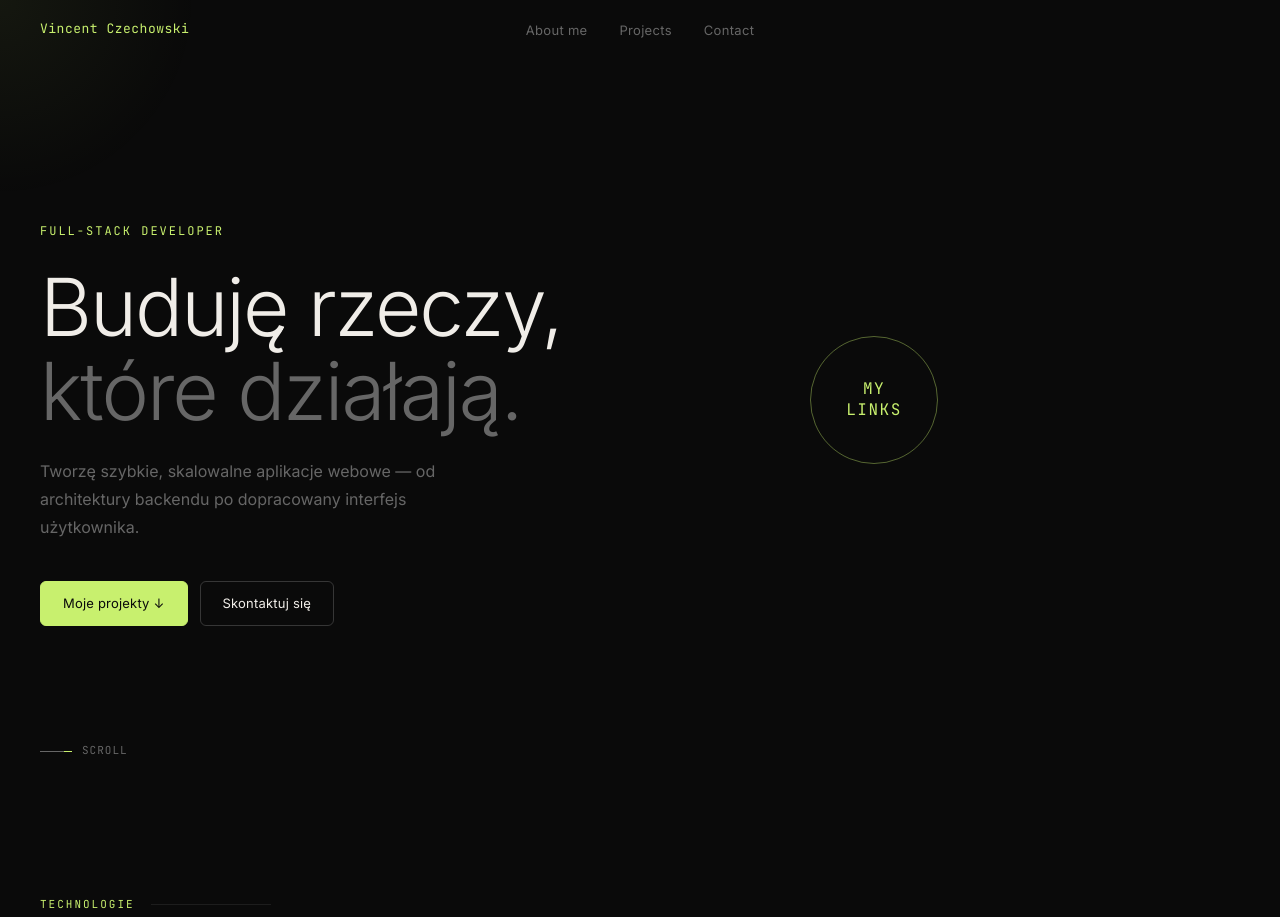
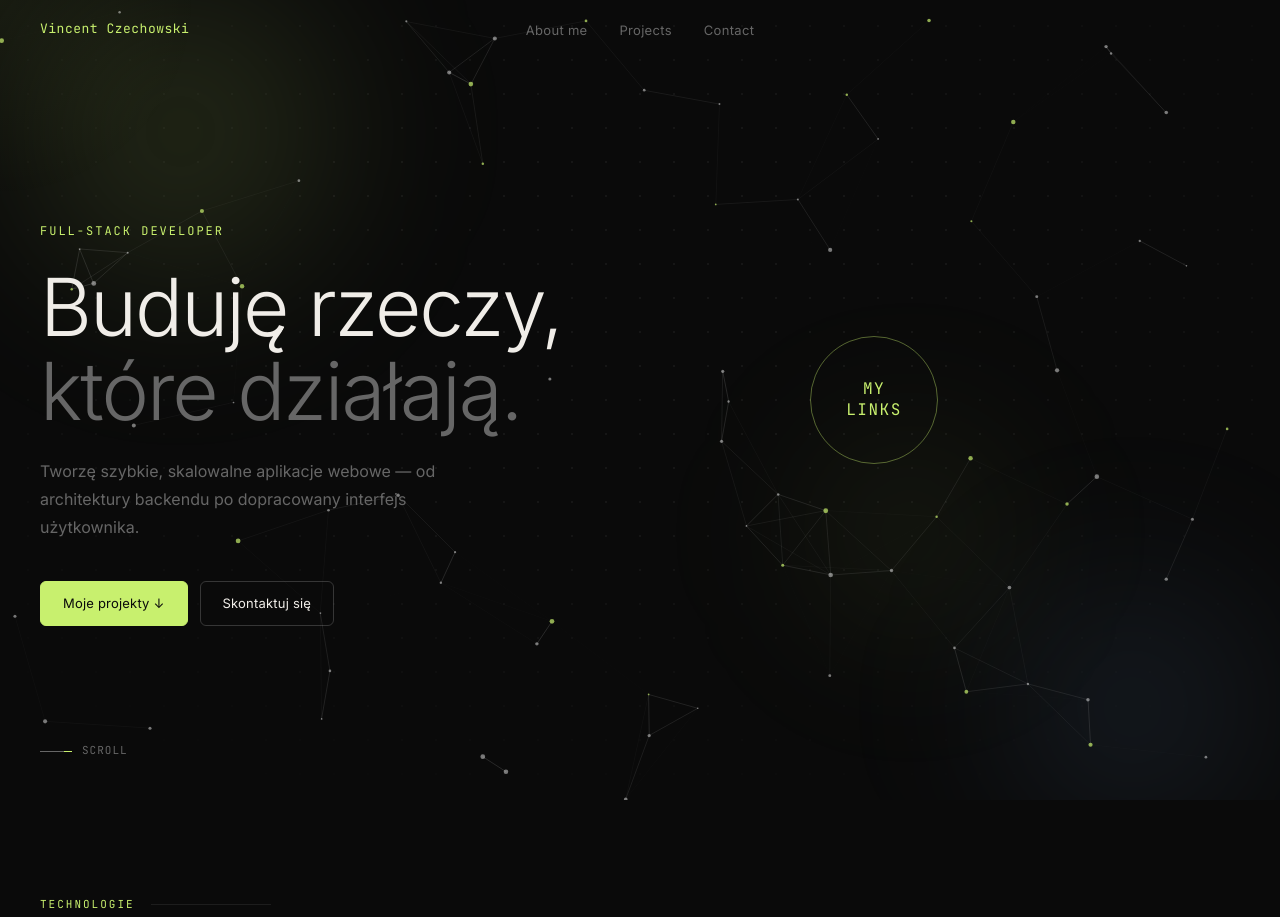
Before and after one commit to Vinc-end/Vinc-end.github.io, a plain HTML site: page index.html in a window 1280 px wide. Shown: the top 917 px of the page. Drawn offline with Linux system fonts and the light colour scheme.

Commit message:
Animations

```diff
--- a/index.html
+++ b/index.html
@@ -219,6 +219,13 @@
 </style>
 </head>
 <body>
+<div class="bg-grid" aria-hidden="true"></div>
+<div class="bg-orbs" aria-hidden="true">
+  <span class="orb orb-1"></span>
+  <span class="orb orb-2"></span>
+  <span class="orb orb-3"></span>
+</div>
+<canvas class="bg-fx" id="fx" aria-hidden="true"></canvas>
 <div class="cursor-glow" id="glow"></div>
 
 <nav id="nav">
--- a/script.js
+++ b/script.js
@@ -52,7 +52,7 @@ document.querySelectorAll('.skill-item, .project-item, .contact-block').forEach(
     {
       id: 'python', label: 'Python', angle: 50, dist: 160,
       subs: [
-        { label: 'KPN\nGame',   href: '#', angle: 10,  dist: 145 },
+        { label: 'Game',   href: '#', angle: 10,  dist: 145 },
         { label: 'Placeholder', href: '#', angle: 55,  dist: 145 },
         { label: 'Placeholder', href: '#', angle: 100, dist: 140 }
       ]
@@ -261,3 +261,106 @@ document.querySelectorAll('.skill-item, .project-item, .contact-block').forEach(
     }, 150);
   });
 })();
+// vvvvv particle constellation vvvvv
+(function () {
+  const canvas = document.getElementById('fx');
+  if (!canvas) return;
+  const ctx = canvas.getContext('2d');
+  const reduce = window.matchMedia('(prefers-reduced-motion: reduce)').matches;
+
+  const ACCENT = '200,240,110';
+  const LINK_DIST = 130;   // px — neighbour link range
+  const MOUSE_DIST = 190;  // px — cursor link / repel range
+
+  let w = 0, h = 0, dpr = 1, raf = 0;
+  let particles = [];
+  const mouse = { x: -9999, y: -9999 };
+
+  function seed() {
+    // particle count scales with viewport area, capped for perf
+    const count = Math.min(140, Math.max(36, Math.round((w * h) / 13000)));
+    particles = Array.from({ length: count }, () => ({
+      x: Math.random() * w,
+      y: Math.random() * h,
+      vx: (Math.random() - 0.5) * 0.35,
+      vy: (Math.random() - 0.5) * 0.35,
+      r: Math.random() * 1.6 + 0.8,
+      hot: Math.random() < 0.35 // a few accent-coloured dots
+    }));
+  }
+
+  function resize() {
+    dpr = Math.min(window.devicePixelRatio || 1, 2);
+    w = window.innerWidth;
+    h = window.innerHeight;
+    canvas.width = w * dpr;
+    canvas.height = h * dpr;
+    canvas.style.width = w + 'px';
+    canvas.style.height = h + 'px';
+    ctx.setTransform(dpr, 0, 0, dpr, 0, 0);
+    seed();
+  }
+
+  function draw() {
+    ctx.clearRect(0, 0, w, h);
+    for (let i = 0; i < particles.length; i++) {
+      const p = particles[i];
+      p.x += p.vx;
+      p.y += p.vy;
+      // wrap around edges
+      if (p.x < -10) p.x = w + 10; else if (p.x > w + 10) p.x = -10;
+      if (p.y < -10) p.y = h + 10; else if (p.y > h + 10) p.y = -10;
+
+      // cursor: link + gentle repel
+      const mdx = p.x - mouse.x, mdy = p.y - mouse.y;
+      const md = Math.hypot(mdx, mdy);
+      if (md < MOUSE_DIST) {
+        const t = 1 - md / MOUSE_DIST;
+        ctx.strokeStyle = `rgba(${ACCENT},${t * 0.55})`;
+        ctx.lineWidth = 1;
+        ctx.beginPath();
+        ctx.moveTo(p.x, p.y);
+        ctx.lineTo(mouse.x, mouse.y);
+        ctx.stroke();
+        if (md > 0.1) {
+          const push = t * 0.7;
+          p.x += (mdx / md) * push;
+          p.y += (mdy / md) * push;
+        }
+      }
+
+      // neighbour links
+      for (let j = i + 1; j < particles.length; j++) {
+        const q = particles[j];
+        const dx = p.x - q.x, dy = p.y - q.y;
+        const d = Math.hypot(dx, dy);
+        if (d < LINK_DIST) {
+          ctx.strokeStyle = `rgba(255,255,255,${(1 - d / LINK_DIST) * 0.16})`;
+          ctx.lineWidth = 1;
+          ctx.beginPath();
+          ctx.moveTo(p.x, p.y);
+          ctx.lineTo(q.x, q.y);
+          ctx.stroke();
+        }
+      }
+
+      // the dot
+      ctx.beginPath();
+      ctx.arc(p.x, p.y, p.r, 0, Math.PI * 2);
+      ctx.fillStyle = p.hot ? `rgba(${ACCENT},0.7)` : 'rgba(255,255,255,0.45)';
+      ctx.fill();
+    }
+    if (!reduce) raf = requestAnimationFrame(draw);
+  }
+
+  window.addEventListener('mousemove', e => { mouse.x = e.clientX; mouse.y = e.clientY; });
+  window.addEventListener('mouseout', () => { mouse.x = mouse.y = -9999; });
+  let rt = null;
+  window.addEventListener('resize', () => {
+    clearTimeout(rt);
+    rt = setTimeout(resize, 150);
+  });
+
+  resize();
+  draw(); //rendera single static frame, no loop
+})();
--- a/style.css
+++ b/style.css
@@ -24,6 +24,60 @@
     font-size: 15px;
     line-height: 1.6;
     overflow-x: hidden;
+  }
+
+  /* ── ambient background ── */
+  .bg-grid {
+    position: fixed;
+    inset: 0;
+    z-index: -2;
+    pointer-events: none;
+    background-image:
+      radial-gradient(circle, rgba(255,255,255,0.05) 1.2px, transparent 1.3px);
+    background-size: 34px 34px;
+    background-position: center;
+    -webkit-mask-image: radial-gradient(ellipse 75% 70% at 50% 38%, #000 35%, transparent 100%);
+            mask-image: radial-gradient(ellipse 75% 70% at 50% 38%, #000 35%, transparent 100%);
+  }
+
+  .bg-orbs {
+    position: fixed;
+    inset: 0;
+    z-index: -1;
+    pointer-events: none;
+    overflow: hidden;
+  }
+  .orb {
+    position: absolute;
+    border-radius: 50%;
+    filter: blur(70px);
+    will-change: transform;
+  }
+  .orb-1 {
+    width: 480px; height: 480px;
+    top: -130px; left: -90px;
+    background: radial-gradient(circle, rgba(200,240,110,0.16), transparent 70%);
+    animation: drift1 26s ease-in-out infinite;
+  }
+  .orb-2 {
+    width: 400px; height: 400px;
+    bottom: -120px; right: -70px;
+    background: radial-gradient(circle, rgba(120,170,235,0.12), transparent 70%);
+    animation: drift2 32s ease-in-out infinite;
+  }
+  .orb-3 {
+    width: 320px; height: 320px;
+    top: 48%; left: 58%;
+    background: radial-gradient(circle, rgba(200,240,110,0.09), transparent 70%);
+    animation: drift3 38s ease-in-out infinite;
+  }
+
+  /* particle constellation canvas */
+  .bg-fx {
+    position: fixed;
+    inset: 0;
+    z-index: -1;
+    pointer-events: none;
   }
 
   /* ── cursor glow ── */
@@ -401,6 +455,18 @@
     50% { left: 100%; }
     100% { left: 100%; }
   }
+  @keyframes drift1 {
+    0%, 100% { transform: translate(0, 0); }
+    50%      { transform: translate(70px, 50px); }
+  }
+  @keyframes drift2 {
+    0%, 100% { transform: translate(0, 0); }
+    50%      { transform: translate(-60px, -45px); }
+  }
+  @keyframes drift3 {
+    0%, 100% { transform: translate(0, 0) scale(1); }
+    50%      { transform: translate(40px, -55px) scale(1.12); }
+  }
 
   /* ── reduced motion ── */
   @media (prefers-reduced-motion: reduce) {
```
